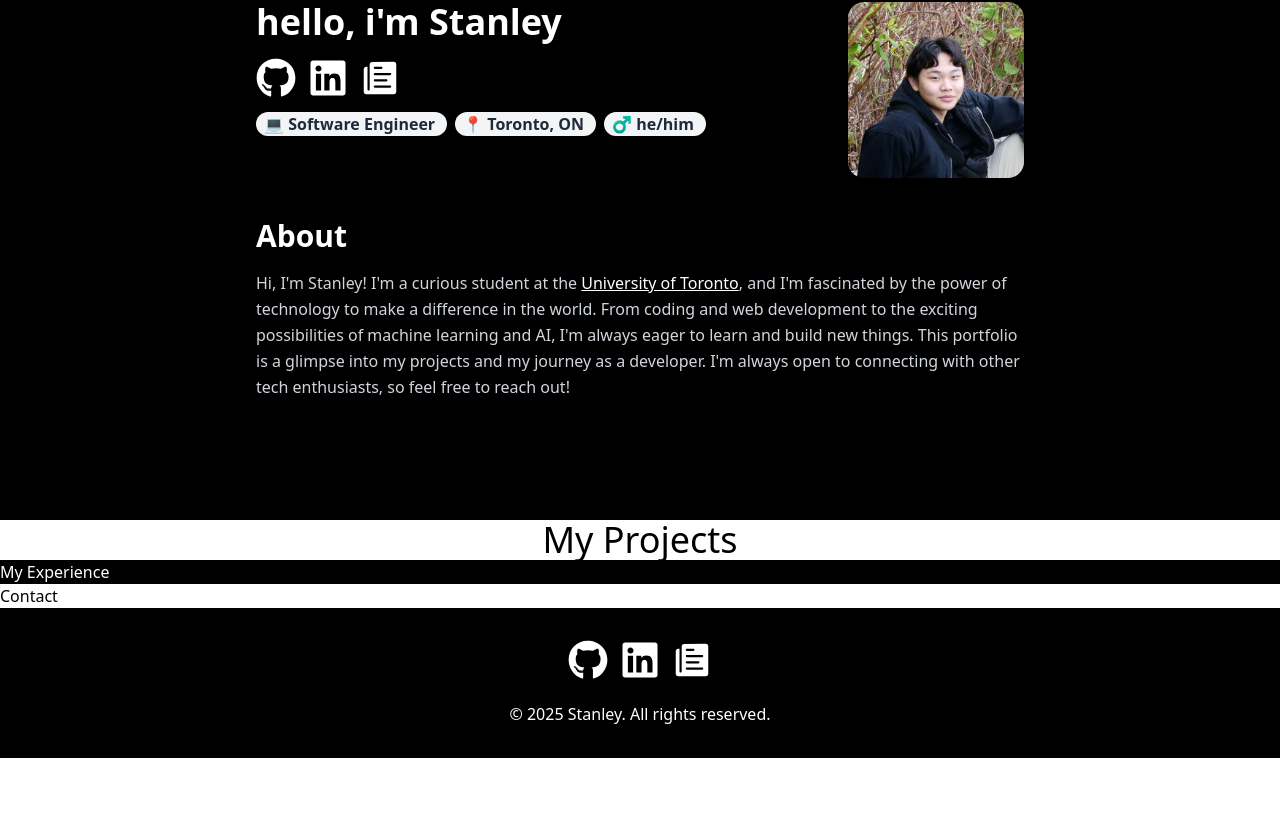
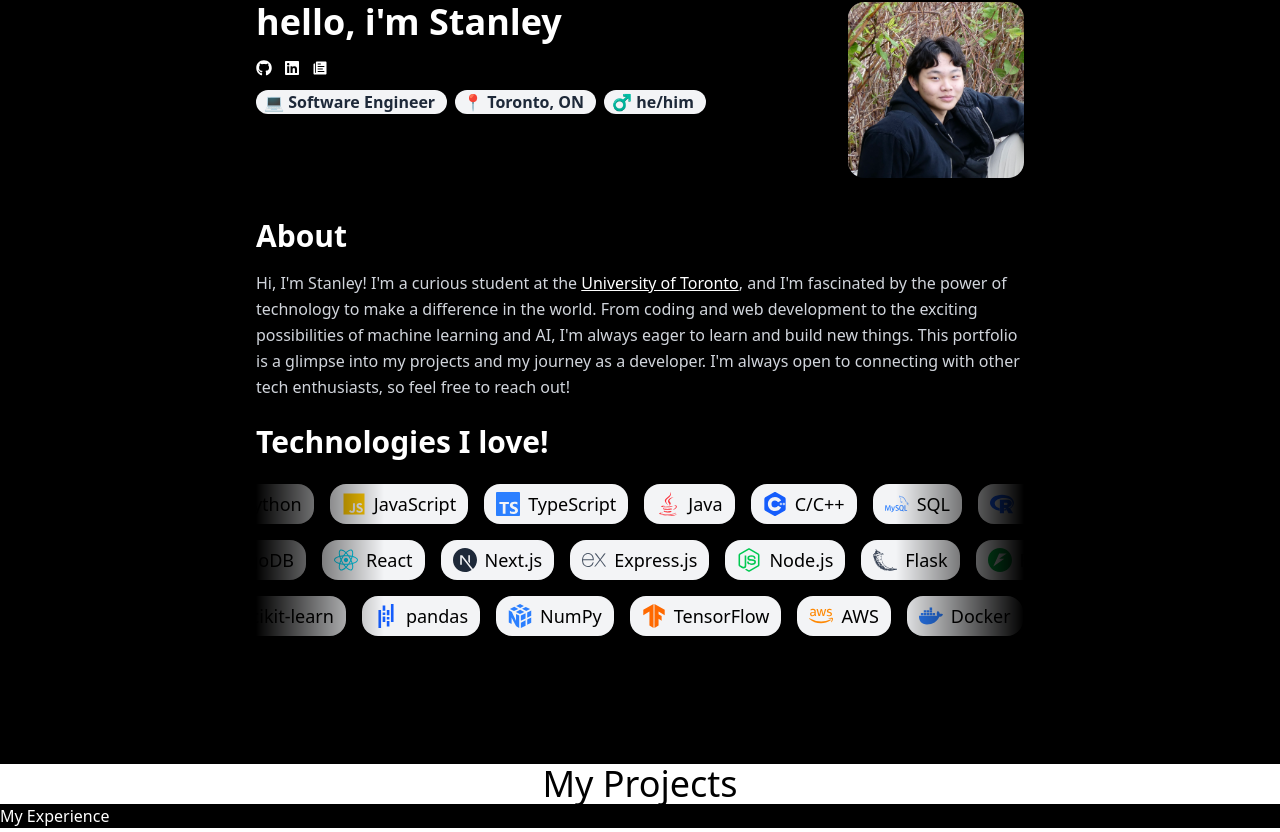
Before and after one commit to stanleypangg/Portfolio, a React (Vite) app: page / in a window 1280 px wide. Shown: the part 918-1750 px from the top of the page. Before the commit the page ends 1676 px from the top, so only its background shows below. Built offline with nearby package versions, Linux system fonts and the light colour scheme.

Commit message:
TechStack

```diff
--- a/src/components/HeroSection.jsx
+++ /dev/null
@@ -1,12 +0,0 @@
-import React from 'react'
-import { TypeAnimation } from 'react-type-animation'
-
-const HeroSection = () => {
-  return (
-    <section>
-      <h1 className='text-5xl mb-4'>hello, i'm Stanley</h1>
-    </section>
-  )
-}
-
-export default HeroSection
--- a/src/components/Icon.jsx
+++ b/src/components/Icon.jsx
@@ -1,9 +1,9 @@
 import React from 'react'
 
-const Icon = ({ link, logo: Logo }) => {
+const Icon = ({ link, logo: Logo, size }) => {
   return (
 		<a href={link} target="_blank" rel="noopener noreferrer">
-			<Logo className='size-10 hover:scale-120 transition-transform duration-300' />
+			<Logo className={`size-${size} hover:scale-120 transition-transform duration-300`} />
 		</a>
   )
 }
--- a/src/components/IconBar.jsx
+++ b/src/components/IconBar.jsx
@@ -3,7 +3,7 @@ import Icon from './Icon'
 import { FaGithub, FaLinkedin } from 'react-icons/fa'
 import { IoIosPaper } from 'react-icons/io'
 
-const IconBar = () => {
+const IconBar = ({ size }) => {
   const icons = [
     {
       'icon': FaGithub,
@@ -22,7 +22,7 @@ const IconBar = () => {
   return (
     <div className='inline-flex gap-3'>
       {icons.map((icon, index) => (
-        <Icon key={index} link={icon.link} logo={icon.icon} />
+        <Icon size={size} key={index} link={icon.link} logo={icon.icon} />
       ))}
     </div>
   )
--- a/src/components/TechChip.jsx
+++ b/src/components/TechChip.jsx
@@ -1,9 +1,14 @@
 import React from 'react'
 
-const TechChip = () => {
-	return (
-		<div>TechChip</div>
-	)
+const TechChip = ({ text, icon: Logo, color }) => {
+    return (
+			<div className='
+				inline-flex items-center gap-2 text-lg bg-gray-100 px-3 py-1.5 text-black rounded-2xl
+			'>
+				<Logo className={`w-6 h-6 ${color || 'text-gray-600'}`} />
+				<span>{text}</span>
+			</div>
+    )
 }
 
 export default TechChip
--- /dev/null
+++ b/src/components/TechRow.jsx
@@ -0,0 +1,188 @@
+import TechChip from './TechChip'
+import { useEffect, useRef, useState } from 'react'
+
+const TechRow = ({ items, rowIndex }) => {
+  const scrollRef = useRef(null)
+  const animationRef = useRef(null)
+  const [isDragging, setIsDragging] = useState(false)
+  const [isHovered, setIsHovered] = useState(false)
+  const [dragStart, setDragStart] = useState({ x: 0, scrollLeft: 0 })
+  const [scrollPosition, setScrollPosition] = useState(0)
+
+  const isReverse = rowIndex % 2 === 1
+  const speed = 0.5 // pixels per frame for smoother animation
+
+  const duplicatedItems = [...items, ...items]
+
+  // Auto-scroll animation with smooth frame rate
+  useEffect(() => {
+    let lastTime = 0
+    const targetFPS = 60
+    const frameInterval = 1000 / targetFPS
+
+    const animate = (currentTime) => {
+      if (currentTime - lastTime >= frameInterval) {
+        if (!isHovered && !isDragging && scrollRef.current) {
+          const maxScroll = scrollRef.current.scrollWidth / 2
+
+          setScrollPosition(prev => {
+            let newPosition
+            if (isReverse) {
+              newPosition = prev - speed
+              if (newPosition <= 0) {
+                return maxScroll
+              }
+            } else {
+              newPosition = prev + speed
+              if (newPosition >= maxScroll) {
+                return 0
+              }
+            }
+            return newPosition
+          })
+        }
+        lastTime = currentTime
+      }
+
+      animationRef.current = requestAnimationFrame(animate)
+    }
+
+    animationRef.current = requestAnimationFrame(animate)
+
+    return () => {
+      if (animationRef.current) {
+        cancelAnimationFrame(animationRef.current)
+      }
+    }
+  }, [isReverse, isHovered, isDragging, speed])
+
+  // Apply scroll position smoothly
+  useEffect(() => {
+    if (scrollRef.current && !isDragging) {
+      scrollRef.current.scrollLeft = scrollPosition
+    }
+  }, [scrollPosition, isDragging])
+
+  // Drag handlers
+  const handleMouseDown = (e) => {
+    e.preventDefault()
+    setIsDragging(true)
+    setDragStart({
+      x: e.clientX,
+      scrollLeft: scrollRef.current.scrollLeft
+    })
+    document.body.style.userSelect = 'none'
+    document.body.style.cursor = 'grabbing'
+  }
+
+  const handleMouseMove = (e) => {
+    if (!isDragging) return
+
+    e.preventDefault()
+    const deltaX = e.clientX - dragStart.x
+    let newScrollLeft = dragStart.scrollLeft - deltaX
+
+    if (scrollRef.current) {
+      const maxScroll = scrollRef.current.scrollWidth / 2
+
+      // Handle wrapping during drag
+      if (newScrollLeft < 0) {
+        newScrollLeft = maxScroll + newScrollLeft
+        setDragStart({
+          x: dragStart.x,
+          scrollLeft: maxScroll
+        })
+      } else if (newScrollLeft > maxScroll) {
+        newScrollLeft = newScrollLeft - maxScroll
+        setDragStart({
+          x: dragStart.x,
+          scrollLeft: 0
+        })
+      }
+
+      scrollRef.current.scrollLeft = newScrollLeft
+      setScrollPosition(newScrollLeft)
+    }
+  }
+
+  const handleMouseUp = () => {
+    setIsDragging(false)
+    document.body.style.userSelect = ''
+    document.body.style.cursor = ''
+  }
+
+  const handleMouseLeave = () => {
+    setIsHovered(false)
+    if (isDragging) {
+      setIsDragging(false)
+      document.body.style.userSelect = ''
+      document.body.style.cursor = ''
+    }
+  }
+
+  // Global mouse events for dragging
+  useEffect(() => {
+    if (isDragging) {
+      document.addEventListener('mousemove', handleMouseMove)
+      document.addEventListener('mouseup', handleMouseUp)
+
+      return () => {
+        document.removeEventListener('mousemove', handleMouseMove)
+        document.removeEventListener('mouseup', handleMouseUp)
+      }
+    }
+  }, [isDragging, dragStart])
+
+  return (
+    <div className="relative py-2">
+      {/* Scrolling container */}
+      <div
+        ref={scrollRef}
+        className="flex gap-4 overflow-x-auto scrollbar-hide"
+        style={{
+          cursor: isDragging ? 'grabbing' : isHovered ? 'grab' : 'default',
+          scrollbarWidth: 'none',
+          msOverflowStyle: 'none',
+          scrollBehavior: 'auto' // Disable smooth scrolling for manual control
+        }}
+        onMouseEnter={() => setIsHovered(true)}
+        onMouseLeave={handleMouseLeave}
+        onMouseDown={handleMouseDown}
+      >
+        {duplicatedItems.map((item, index) => (
+          <div
+            key={`${item.name}-${index}`}
+            className="flex-shrink-0 select-none"
+            style={{ pointerEvents: isDragging ? 'none' : 'auto' }}
+          >
+            <TechChip text={item.name} icon={item.icon} color={item.color} />
+          </div>
+        ))}
+      </div>
+
+      {/* Left fade overlay */}
+      <div
+        className="absolute left-0 top-0 bottom-0 w-32 pointer-events-none z-10"
+        style={{
+          background: 'linear-gradient(to right, rgb(0, 0, 0), transparent)'
+        }}
+      />
+
+      {/* Right fade overlay */}
+      <div
+        className="absolute right-0 top-0 bottom-0 w-32 pointer-events-none z-10"
+        style={{
+          background: 'linear-gradient(to left, rgb(0, 0, 0), transparent)'
+        }}
+      />
+
+      <style jsx>{`
+        .scrollbar-hide::-webkit-scrollbar {
+          display: none;
+        }
+      `}</style>
+    </div>
+  )
+}
+
+export default TechRow
--- a/src/components/TechStack.jsx
+++ b/src/components/TechStack.jsx
@@ -9,7 +9,7 @@ import {
   FaAws,
   FaDocker,
   FaGitAlt,
-  FaLinux
+  FaJava
 } from 'react-icons/fa'
 import {
   SiTypescript,
@@ -21,72 +21,76 @@ import {
   SiPostgresql,
   SiKubernetes,
   SiTensorflow,
-  SiPytorch,
   SiJupyter,
   SiLatex,
-  SiGnubash
+  SiGnubash,
+  SiSpring,
+  SiFastapi,
+  SiFlask,
+  SiMysql,
+  SiNeo4J,
+  SiRedis,
+  SiPrisma,
+  SiScikitlearn,
+  SiPandas,
+  SiNumpy,
+  SiHuggingface,
+  SiPlotly,
+  SiR
 } from 'react-icons/si'
+import TechRow from './TechRow'
 
 const TechStack = () => {
   const techCategories = [
     {
-      title: "languages",
-      icon: "💻",
       technologies: [
-        { name: "Python", icon: <FaPython />, color: "text-yellow-500" },
-        { name: "JavaScript", icon: <FaJs />, color: "text-yellow-400" },
-        { name: "TypeScript", icon: <SiTypescript />, color: "text-blue-500" },
-        { name: "HTML5", icon: <FaHtml5 />, color: "text-orange-500" },
-        { name: "CSS3", icon: <FaCss3Alt />, color: "text-blue-400" },
-        { name: "C/C++", icon: <SiCplusplus />, color: "text-blue-600" },
-        { name: "Bash", icon: <SiGnubash />, color: "text-gray-600" },
-        { name: "LaTeX", icon: <SiLatex />, color: "text-gray-700" },
+        { name: "Python", icon: FaPython, color: "text-yellow-500" },
+        { name: "JavaScript", icon: FaJs, color: "text-yellow-400" },
+        { name: "TypeScript", icon: SiTypescript, color: "text-blue-500" },
+        { name: "Java", icon: FaJava, color: "text-red-500" },
+        { name: "C/C++", icon: SiCplusplus, color: "text-blue-600" },
+        { name: "SQL", icon: SiMysql, color: "text-blue-500" },
+        { name: "R", icon: SiR, color: "text-blue-600" },
+        { name: "Bash", icon: SiGnubash, color: "text-gray-600" },
+        { name: "HTML", icon: FaHtml5, color: "text-orange-500" },
+        { name: "CSS", icon: FaCss3Alt, color: "text-blue-500" },
       ]
     },
     {
-      title: "frontend",
-      icon: "🎨",
       technologies: [
-        { name: "React", icon: <FaReact />, color: "text-cyan-400" },
-        { name: "Next.js", icon: <SiNextdotjs />, color: "text-gray-800" },
-        { name: "Tailwind CSS", icon: <SiTailwindcss />, color: "text-teal-500" },
+        { name: "React", icon: FaReact, color: "text-cyan-400" },
+        { name: "Next.js", icon: SiNextdotjs, color: "text-gray-800" },
+        { name: "Express.js", icon: SiExpress, color: "text-gray-600" },
+        { name: "Node.js", icon: FaNodeJs, color: "text-green-500" },
+        { name: "Flask", icon: SiFlask, color: "text-gray-700" },
+        { name: "FastAPI", icon: SiFastapi, color: "text-green-600" },
+        { name: "Spring Boot", icon: SiSpring, color: "text-green-600" },
+        { name: "Tailwind CSS", icon: SiTailwindcss, color: "text-teal-500" },
+        { name: "PostgreSQL", icon: SiPostgresql, color: "text-blue-600" },
+        { name: "MongoDB", icon: SiMongodb, color: "text-green-600" },
       ]
     },
     {
-      title: "backend",
-      icon: "⚙️",
       technologies: [
-        { name: "Node.js", icon: <FaNodeJs />, color: "text-green-500" },
-        { name: "Express", icon: <SiExpress />, color: "text-gray-600" },
-        { name: "MongoDB", icon: <SiMongodb />, color: "text-green-600" },
-        { name: "PostgreSQL", icon: <SiPostgresql />, color: "text-blue-600" },
-      ]
-    },
-    {
-      title: "devops",
-      icon: "☁️",
-      technologies: [
-        { name: "AWS", icon: <FaAws />, color: "text-orange-400" },
-        { name: "Docker", icon: <FaDocker />, color: "text-blue-500" },
-        { name: "Kubernetes", icon: <SiKubernetes />, color: "text-blue-600" },
-        { name: "Git", icon: <FaGitAlt />, color: "text-orange-600" },
-        { name: "Linux", icon: <FaLinux />, color: "text-gray-800" },
-      ]
-    },
-    {
-      title: "ai/ml",
-      icon: "🤖",
-      technologies: [
-        { name: "TensorFlow", icon: <SiTensorflow />, color: "text-orange-500" },
-        { name: "PyTorch", icon: <SiPytorch />, color: "text-red-500" },
-        { name: "Jupyter", icon: <SiJupyter />, color: "text-orange-400" },
+        { name: "scikit-learn", icon: SiScikitlearn, color: "text-orange-500" },
+        { name: "pandas", icon: SiPandas, color: "text-blue-600" },
+        { name: "NumPy", icon: SiNumpy, color: "text-blue-500" },
+        { name: "TensorFlow", icon: SiTensorflow, color: "text-orange-500" },
+        { name: "AWS", icon: FaAws, color: "text-orange-400" },
+        { name: "Docker", icon: FaDocker, color: "text-blue-500" },
+        { name: "Kubernetes", icon: SiKubernetes, color: "text-blue-600" },
+        { name: "Git", icon: FaGitAlt, color: "text-orange-600" },
+        { name: "Neo4j", icon: SiNeo4J, color: "text-blue-500" },
+        { name: "Redis", icon: SiRedis, color: "text-red-500" },
       ]
     }
   ]
 
   return (
     <div>
-
+      {techCategories.map((category, index) => (
+        <TechRow key={index} rowIndex={index} items={category.technologies} />
+      ))}
     </div>
   )
 }
--- a/src/pages/About.jsx
+++ b/src/pages/About.jsx
@@ -9,7 +9,7 @@ const About = () => {
       <div className='flex max-w-3xl mx-auto justify-between '>
         <div>
           <h1 className='font-bold text-4xl mb-4'>hello, i'm Stanley</h1>
-          <IconBar />
+          <IconBar size='8' />
           <div className='flex flex-row mt-2 gap-2'>
             <Chip>💻 Software Engineer</Chip>
             <Chip>📍 Toronto, ON</Chip>
@@ -31,6 +31,7 @@ const About = () => {
         </div>
       </div>
       <div className='leading-relaxed text-left max-w-3xl mx-auto'>
+        <div className='mb-6'>
           <h2 className='text-3xl font-bold mb-4'>About</h2>
           <p className='text-gray-300'>
             Hi, I'm Stanley! I'm a curious student at the <a href='https://www.linkedin.com/school/university-of-toronto/posts/?feedView=all' className='underline text-white'>
@@ -41,7 +42,9 @@ const About = () => {
           </p>
         </div>
         <div>
-        <TechStack></TechStack>
+          <h2 className='text-3xl font-bold mb-4'>Technologies I love!</h2>
+          <TechStack />
+        </div>
       </div>
     </section>
   )
--- a/src/pages/Home.jsx
+++ b/src/pages/Home.jsx
@@ -1,6 +1,5 @@
 import React, { useState, useEffect, useRef } from 'react'
 import NavBar from '../components/NavBar'
-import HeroSection from '../components/HeroSection'
 import IconBar from '../components/IconBar'
 import Footer from '../components/Footer'
 import About from './About'
@@ -203,7 +202,7 @@ const Home = () => {
               animationStage >= 2 ? 'opacity-100 translate-y-0' : 'opacity-0 translate-y-4'
             }`}
           >
-            <HeroSection />
+            <h1 className='text-5xl mb-4'>hello, i'm Stanley</h1>
           </div>
 
           <div
@@ -211,7 +210,7 @@ const Home = () => {
               animationStage >= 2 ? 'opacity-100 translate-y-0' : 'opacity-0 translate-y-4'
             }`}
           >
-            <IconBar />
+            <IconBar size='10' />
           </div>
         </div>
 
```
Lines whose indentation alone changed are shown as unchanged.
